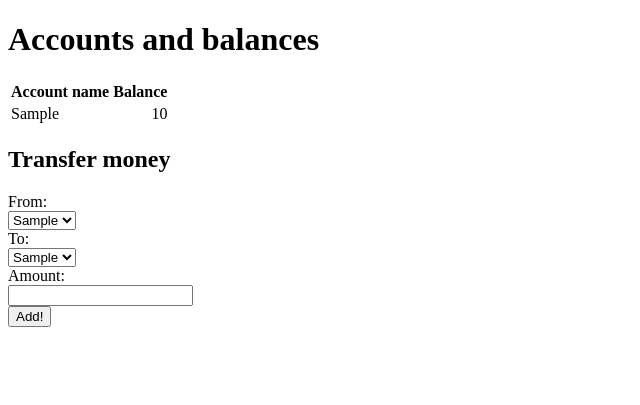
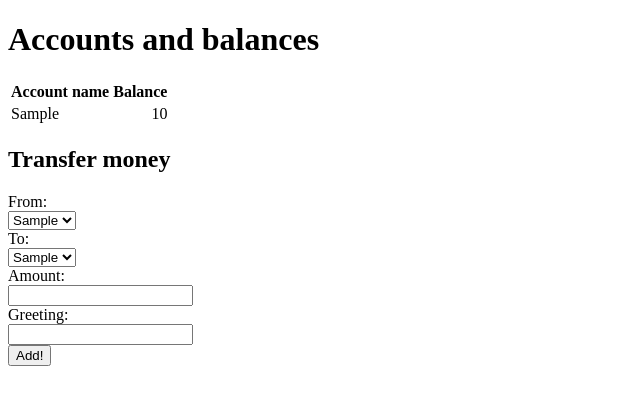
Before and after one commit to PlatinumFoxTail/CSB_Project_I, a Django app: template src/pages/templates/pages/index.html in a window 1280 px wide. Shown: the top 405 px of the page, without its empty margins (0-640 px from the left). Run offline with Django 3.2, Linux system fonts and the light colour scheme; the template is opened without the code that fills it: values that come from a table or form of the project are taken from there, others are empty; tables that the repository leaves empty hold one stand-in row (values such as "Sample post"); parts of the project's set-up code (start-up, migrations or seed data) failed here and were passed over.

Commit message:
Greeting box added to form index.html

```diff
--- a/src/pages/templates/pages/index.html
+++ b/src/pages/templates/pages/index.html
@@ -41,6 +41,9 @@
             <span>Amount:</span><br/>
 	    <input type="number" name="amount"/><br/>
 
+	    <span>Greeting:</span><br/>
+	    <input type="text" name="greeting"/><br/>
+
 
             <input type="submit" value="Add!"/>
         </form>
```
